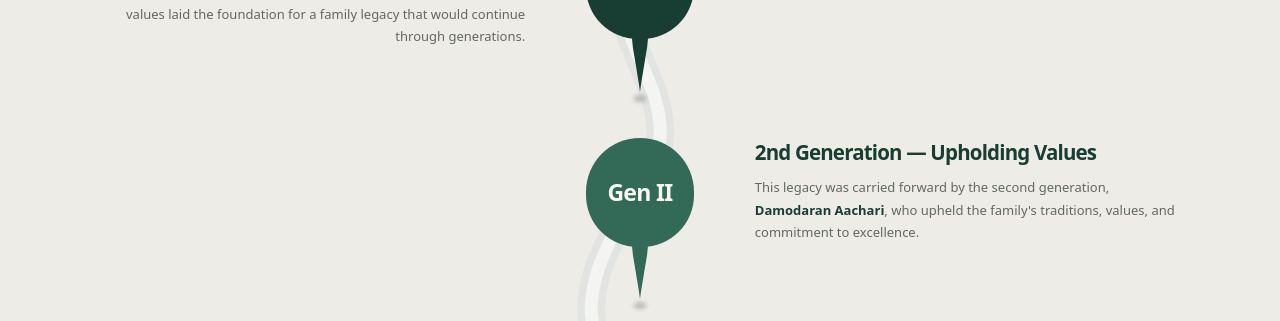
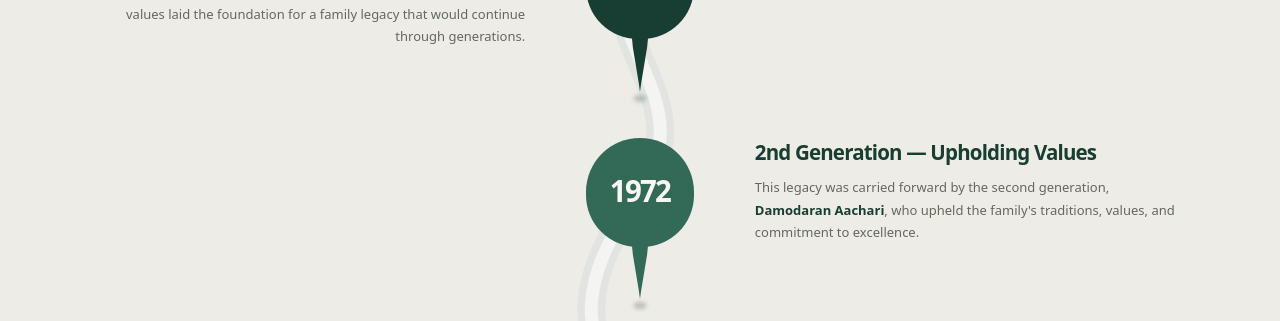
Before and after one commit to SUDHEESH948/jeevodhayam-trust, a Next.js app: page / in a window 1280 px wide. Shown: the part 2240-2561 px from the top of the page. Built offline with nearby package versions, Linux system fonts and the light colour scheme; a web font is replaced by a local one.

Commit message:
Update timeline milestone to 1972 and update logo with transparent background

```diff
--- a/app/page.tsx
+++ b/app/page.tsx
@@ -55,7 +55,7 @@ export default function Home() { return <><a className="skip-link" href="#main">
         </div>
       </Reveal>
       <Reveal className="wefive-milestone" delay={0.08}>
-        <span className="is-text">Gen II</span>
+        <span>1972</span>
         <div>
           <h3>2nd Generation — Upholding Values</h3>
           <p>This legacy was carried forward by the second generation, <strong>Damodaran Aachari</strong>, who upheld the family&apos;s traditions, values, and commitment to excellence.</p>
```
Also changed, not shown: public/images/jeevodhayam-logo.png.
